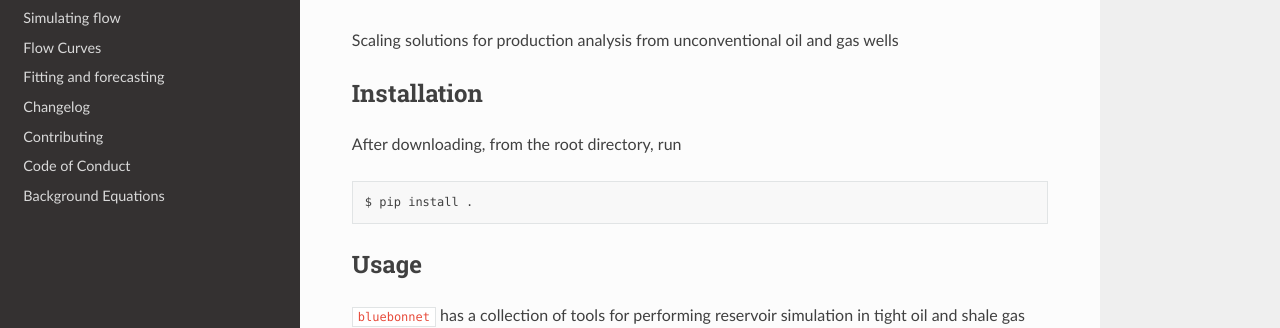
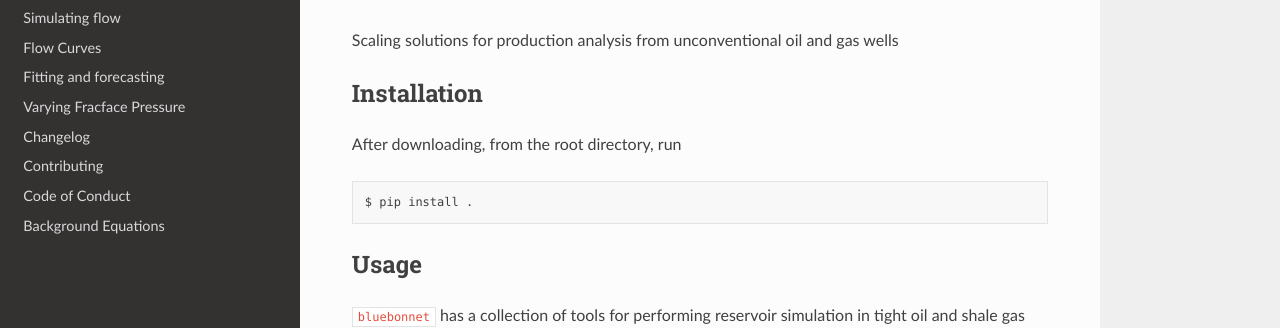
Before and after one commit to frank1010111/bluebonnet, a Sphinx documentation site: the page built from docs/index.md, in a window 1280 px wide. Shown: the part 131-459 px from the top of the page. Built offline with Sphinx 7.4.7 and the Read the Docs theme 2.0.0, drawn with Linux system fonts in a browser that asks for light colours; pages that are not in the unit, such as notebooks, are missing from menus.

Commit message:
:memo: add varying BHP to docs

```diff
--- a/docs/index.md
+++ b/docs/index.md
@@ -8,6 +8,7 @@
 fluids.ipynb
 flow.ipynb
 forecast.ipynb
+forecast_varying.ipynb
 changelog.md
 contributing.md
 conduct.md
```
Also changed, not shown: docs/forecast_varying.ipynb.
